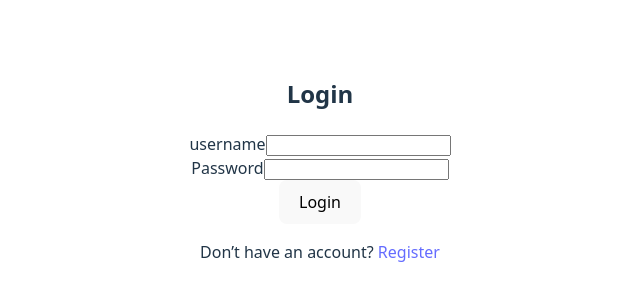
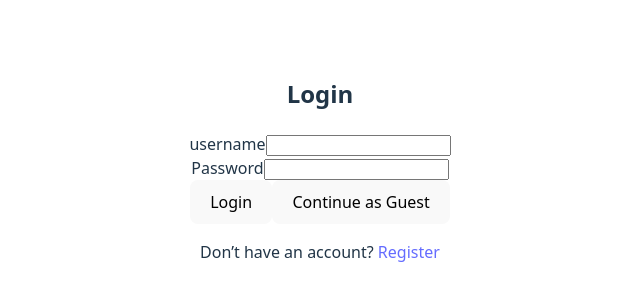
Before and after one commit to SantiCS26/Soccer-Super-Stars, a React (Vite) app: page / in a window 1280 px wide. Shown: the part 232-532 px from the top of the page, without its empty margins (320-960 px from the left). Built offline with nearby package versions, Linux system fonts and the light colour scheme.

Commit message:
Added continue as guest for convenience

```diff
--- a/src/Pages/login.jsx
+++ b/src/Pages/login.jsx
@@ -46,6 +46,15 @@ export default function Login() {
 				>
 					Login
 				</button>
+
+				<button
+					type="button"
+					onClick={() => navigate("/home")}
+					className="w-full bg-gray-500 text-white py-2 rounded-lg mt-3 hover:bg-gray-600 transition"
+				>
+					Continue as Guest
+				</button>
+
 			</form>
 
 			<p className="text-sm text-center text-gray-600 mt-4">
```
